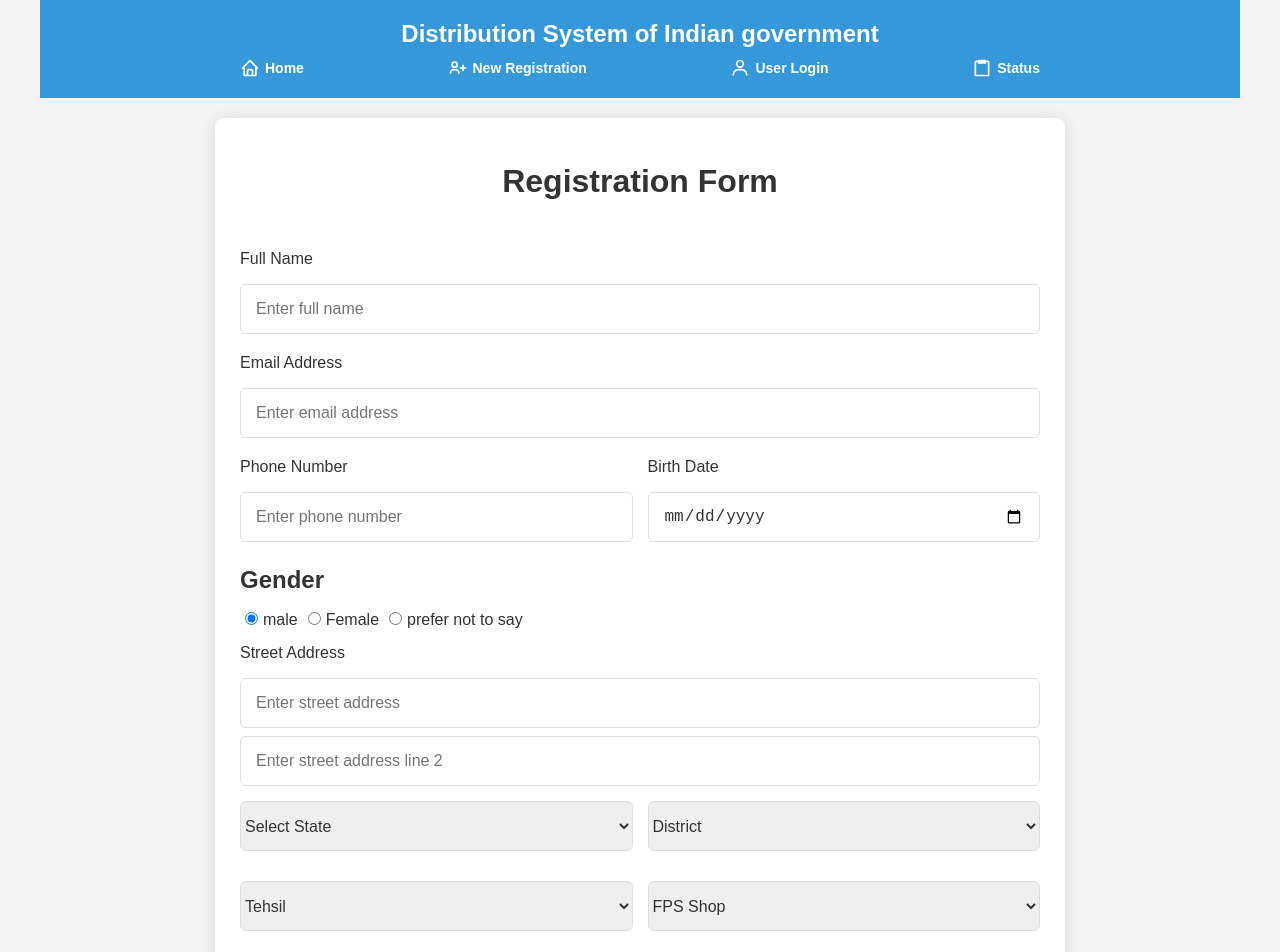
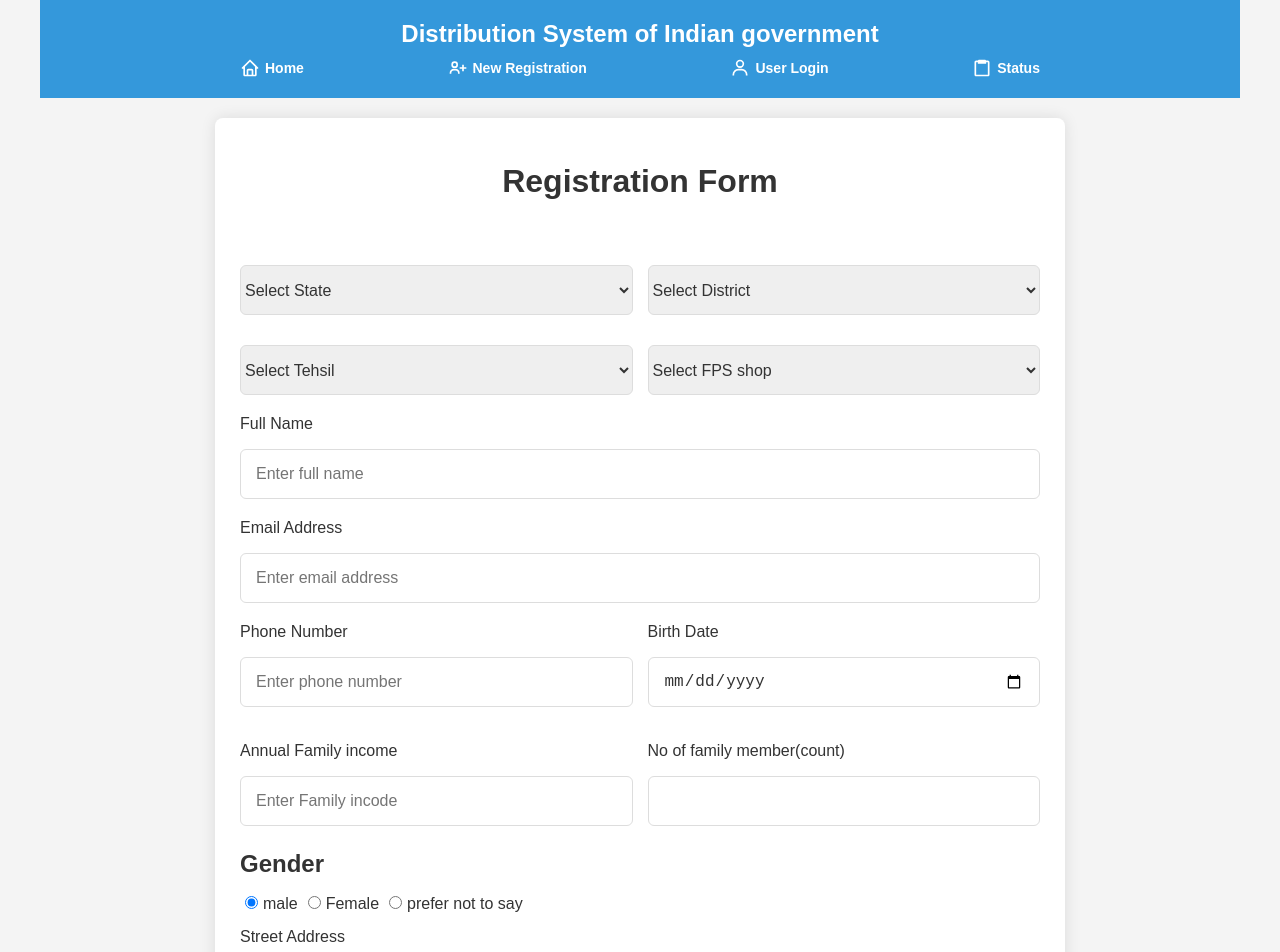
Before and after one commit to prashantgupta8feb/Public-Distribution-Syatem-POC, a React (Create React App) app in the folder frontend/: page /new-registration in a window 1280 px wide. Shown: the top 952 px of the page. Built offline with nearby package versions, Linux system fonts and the light colour scheme.

Commit message:
Add dynamic funtionality to state , district , tehsil, fpsshop and also add two new field (family income and no of member)

```diff
--- a/frontend/src/components/RegistrationForm.js
+++ b/frontend/src/components/RegistrationForm.js
@@ -4,15 +4,83 @@ import './RegistrationForm.css';
 
 const RegistrationForm = () => {
 
-  const StatesValues =[
-    {id:"1",name:"Uttrakhand"},
-    {id:"2",name:"Delhi"},
+  // const countries = [
+  //   {id:"1",name:"INDIA"},
+  //   {id:"2",name:"USA"}
+  // ];
+
+  // const states = [
+  //   {id:"1",countryId:"1",name:"Haryana"},
+  //   {id:"2",countryId:"1",name:"Delhi"},
+  //   {id:"3",countryId:"2",name:"Texas"},
+  //   {id:"4",countryId:"2",name:"California"}
+  // ]
+
+  const states = [
+    { id: "1", name: "Haryana" },
+    { id: "2", name: "Delhi" },
   ]
-  const [states,setStates]=useState([]);
-  useEffect(()=>{
-    setStates(states);
+
+
+
+  const districts = [
+    { id: "3", stateId: "1", name: "Faridabad" },
+    { id: "4", stateId: "1", name: "Palwal" },
+    { id: "5", stateId: "2", name: "Mandi House" },
+    { id: "6", stateId: "2", name: "kalka Ji" },
+
+  ]
+
+  const tehsils = [
+    { id: "7", districtId: "3", name: "Faridabad Tehsil" },
+    { id: "8", districtId: "4", name: "Palwal Tehsil" },
+    { id: "9", districtId: "5", name: "Mandi House Tehsil" },
+    { id: "10", districtId: "6", name: "kalka Ji Tehsil" },
+
+  ]
+
+  const Fpsshop = [
+    { id: "11", tehsilId: "7", name: "Faridabad Tehsil FPS Shop 1" },
+    { id: "12", tehsilId: "8", name: "Palwal Tehsil FPS Shop 1" },
+    { id: "13", tehsilId: "9", name: "Mandi House Tehsil FPS Shop 1" },
+    { id: "14", tehsilId: "10", name: "kalka Ji Tehsil FPS Shop 1" },
+
+  ]
+
+
+  const [state, setState] = useState([]);
+  const [District, setDistrict] = useState('');
+  const [Tehsil, setTehsil] = useState('');
+  const [fpsShop, setFpsShop] = useState('');
+
+
+
+
+  useEffect(() => {
+    setState();
+  }, [])
+
+  const handlestate = (id) => {
+    const dtdist = districts.filter(x => x.stateId === id);
+    console.log(id)
+    setDistrict(dtdist)
+    setTehsil('')
+    setFpsShop('')
   }
-  )
+
+  const handledistrict = (id) => {
+    const dt = tehsils.filter(x => x.districtId === id);
+    setTehsil(dt)
+    setFpsShop('')
+  }
+
+  const handleTehsil = (id) => {
+    const dt = Fpsshop.filter(x => x.tehsilId === id);
+    setFpsShop(dt)
+  }
+
+
+
   const [fullName, setFullName] = useState('');
   const [email, setEmail] = useState('');
   const [phoneNumber, setPhoneNumber] = useState('');
@@ -20,13 +88,9 @@ const RegistrationForm = () => {
   const [gender, setGender] = useState('male');
   const [streetAddress1, setStreetAddress1] = useState('');
   const [streetAddress2, setStreetAddress2] = useState('');
-  const [State, setState] = useState('');
-  const [city, setCity] = useState('');
   const [region, setRegion] = useState('');
   const [postalCode, setPostalCode] = useState('');
-  const [District, setDistrict] = useState('');
-  const [Tehsil, setTehsil] = useState('');
-  const [Fpsshop, setFpsshop] = useState('');
+
 
   const handleSubmit = (e) => {
 
@@ -40,11 +104,8 @@ const RegistrationForm = () => {
       gender,
       streetAddress1,
       streetAddress2,
-      State,
-      city,
       region,
       postalCode,
-      District,
       Tehsil,
       Fpsshop,
     });
@@ -56,6 +117,75 @@ const RegistrationForm = () => {
     <section className="container">
       <header>Registration Form</header>
       <form onSubmit={handleSubmit} className="form">
+      <div className="column">
+          <div className="select-box">
+            <select onChange={(e) => handlestate(e.target.value)}>
+              <option value="0">Select State</option>
+              {
+                states &&
+                  states !== undefined ?
+                  states.map((ctr, index) => {
+                    return (
+                      <option key={index} value={ctr.id}>{ctr.name}</option>
+                    )
+                  })
+                  : "No State"
+
+              }
+            </select>
+          </div>
+          <div className="select-box">
+            <select onChange={(e) => handledistrict(e.target.value)}>
+              <option value="0">Select District</option>
+              {
+                District &&
+                District !== undefined ?
+                District.map((ctr, index) => {
+                    return (
+                      <option key={index} value={ctr.id}>{ctr.name}</option>
+                    )
+                  })
+                  : "No District"
+
+              }
+            </select>
+          </div>
+        </div>
+        <div className="column">
+          <div className="select-box">
+            <select id="ddlCity" onChange={(e) => handleTehsil(e.target.value)} >
+              <option value="0">Select Tehsil</option>
+              {
+                Tehsil &&
+                  Tehsil !== undefined ?
+                  Tehsil.map((ctr, index) => {
+                    return (
+                      <option key={index} value={ctr.id}>{ctr.name}</option>
+                    )
+                  })
+                  : "No City"
+
+              }
+            </select>
+          </div>
+          <div className="select-box">
+          <select id="ddlCity" >
+              <option value="0">Select FPS shop</option>
+              {
+                fpsShop &&
+                fpsShop !== undefined ?
+                fpsShop.map((ctr, index) => {
+                    return (
+                      <option key={index} value={ctr.id}>{ctr.name}</option>
+                    )
+                  })
+                  : "No City"
+
+              }
+            </select>
+          </div>
+        </div>
+
         <div className="input-box">
           <label className="label">Full Name</label>
           <input type="text" placeholder="Enter full name" value={fullName} onChange={(e) => setFullName(e.target.value)} required />
@@ -69,11 +199,22 @@ const RegistrationForm = () => {
         <div className="column">
           <div className="input-box">
             <label className="label">Phone Number</label>
-            <input type="number" placeholder="Enter phone number" value={phoneNumber} onChange={(e) => setPhoneNumber(e.target.value)} required />
+            <input  placeholder="Enter phone number" value={phoneNumber} onChange={(e) => setPhoneNumber(e.target.value)} required />
           </div>
           <div className="input-box">
             <label className="label">Birth Date</label>
             <input type="date" value={birthDate} onChange={(e) => setBirthDate(e.target.value)} required />
+          </div>
+        </div>
+
+        <div className="column">
+          <div className="input-box">
+            <label className="label">Annual Family income</label>
+            <input type="number" placeholder="Enter Family incode"  required />
+          </div>
+          <div className="input-box">
+            <label className="label">No of family member(count)</label>
+            <input type="number"  required />
           </div>
         </div>
 
@@ -100,49 +241,6 @@ const RegistrationForm = () => {
           <input type="text" placeholder="Enter street address" value={streetAddress1} onChange={(e) => setStreetAddress1(e.target.value)} required />
           <input type="text" placeholder="Enter street address line 2" value={streetAddress2} onChange={(e) => setStreetAddress2(e.target.value)} required />
         </div>
-          <div className="column">
-          <div className="select-box">
-              <select>
-                <option value="0">Select State</option>
-              {
-                StatesValues && StatesValues.values !== undefined ?
-                StatesValues.map((ctr,index)=>{
-                    return(
-                      <option key={index} value={ctr.id}>{ctr.name}</option>
-                    )
-                })
-                :"No states"
-              }
-              </select>
-              </div>
-            <div className="select-box">
-              <select value={District} onChange={(e) => setDistrict(e.target.value)} required>
-                <option hidden>District</option>
-                <option>Dehradun</option>
-                <option>Haridwar</option>
-                <option>Almora</option>
-                <option>Nanital</option>
-              </select>
-            </div>
-            </div>
-          <div className="column">
-          <div className="select-box">
-              <select value={Tehsil} onChange={(e) => setTehsil(e.target.value)} required>
-                <option hidden>Tehsil</option>
-                <option>Dehradun</option>
-                <option>Vikashnagar</option>
-                <option>Risikesh</option>
-              </select>
-            </div>
-            <div className="select-box">
-              <select value={Fpsshop} onChange={(e) => setFpsshop(e.target.value)} required>
-                <option hidden>FPS Shop</option>
-                <option>MS test 1</option>
-                <option>MS test 2</option>
-                <option>MS test 3</option>
-              </select>
-            </div>
-          </div>
 
 
         <button type="submit" className="button">Submit</button>
```
